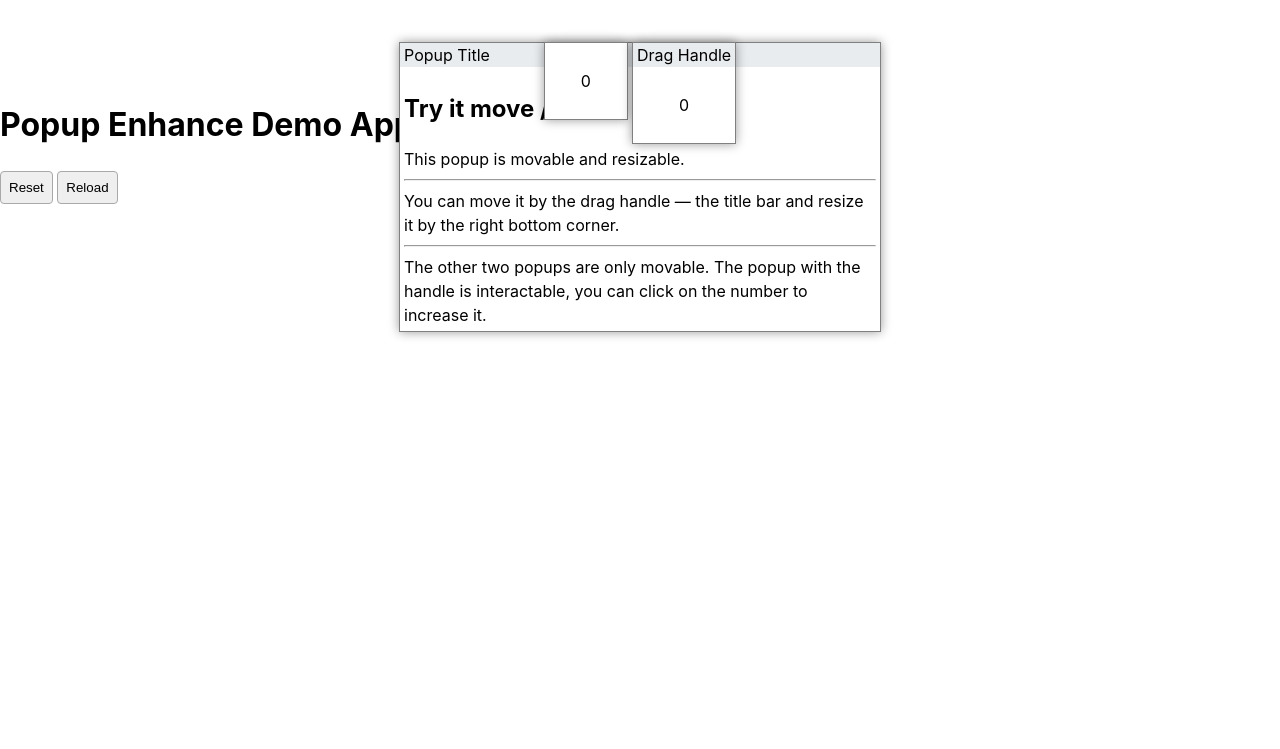
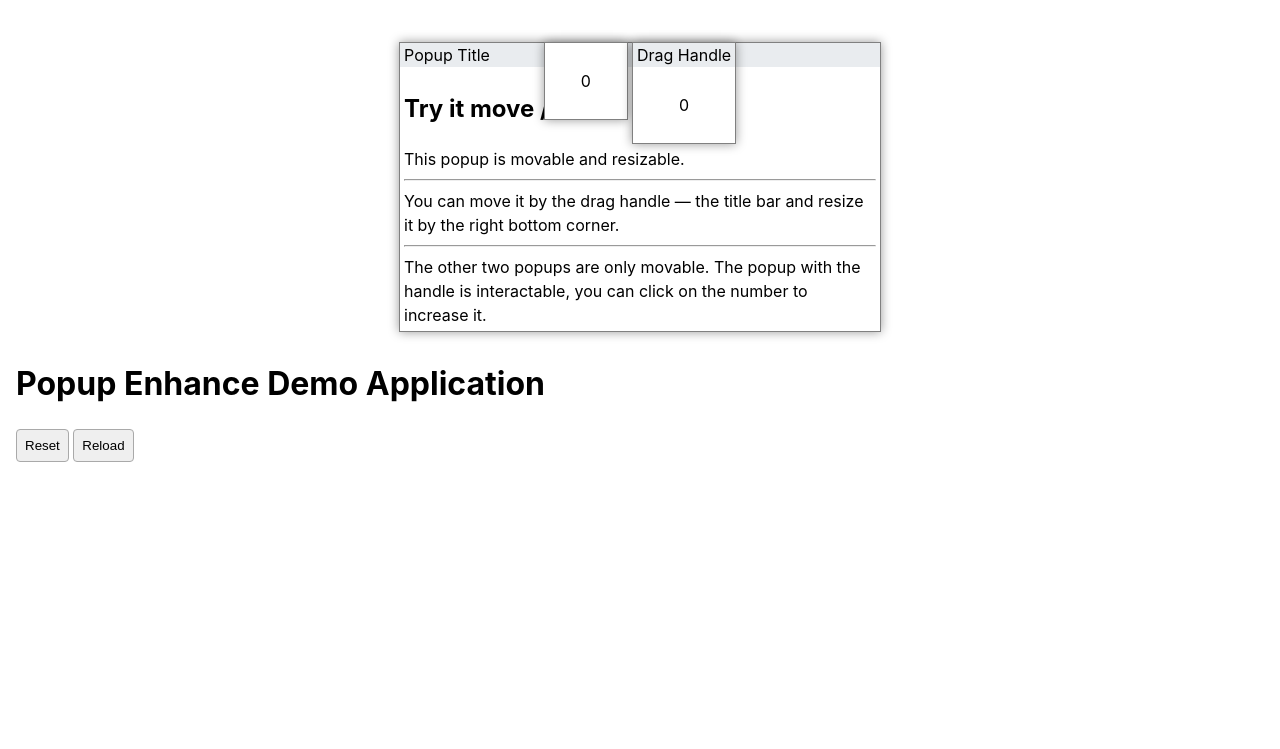
Before and after one commit to AlttiRi/popup-enhance, a website built with Vite: page index.html in a window 1280 px wide. Shown: the top 749 px of the page. Built offline with nearby package versions, Linux system fonts and the light colour scheme.

Commit message:
Update CSS

```diff
--- a/src-demo/css/app.css
+++ b/src-demo/css/app.css
@@ -1,6 +1,8 @@
 #app {
-    min-width: 1280px;
-    min-height: 640px;
+    min-width: min(1280px, 100%);
+    min-height: min(640px, 100%);
+    padding: 16px;
+    box-sizing: border-box;
 }
 
 .number {
```
